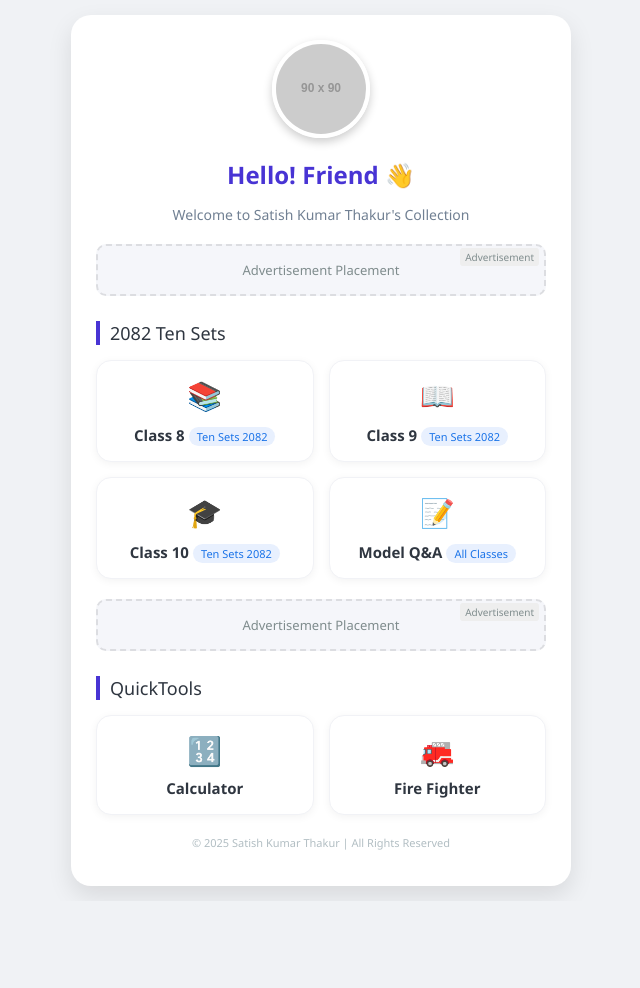
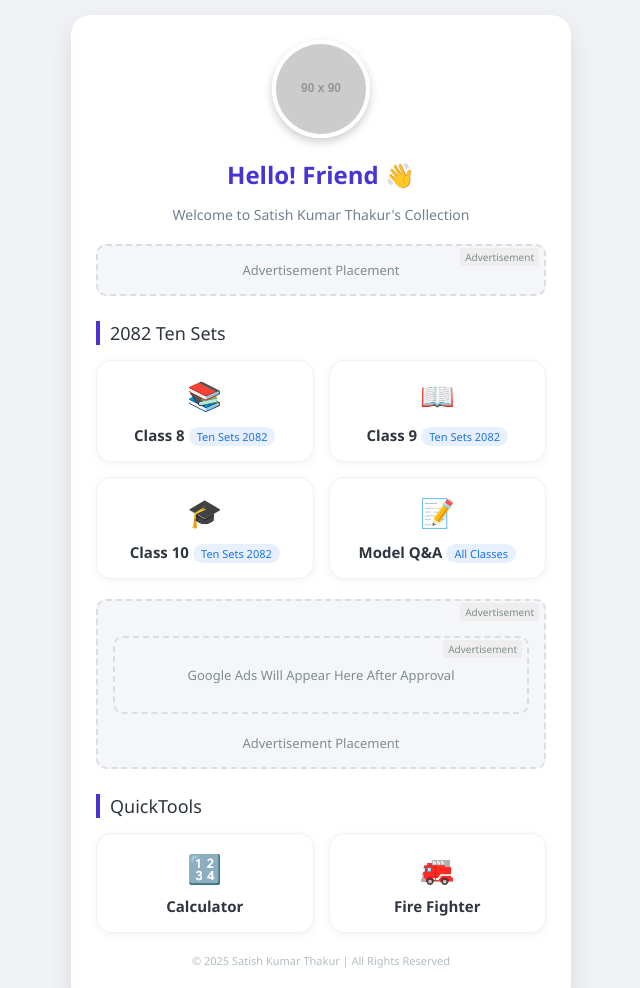
Before and after one commit to sk9223233-blip/my-website, a plain HTML site: page index.html in a window 1280 px wide. Shown: the top 988 px of the page, without its empty margins (319-959 px from the left). Before the commit the page ends 901 px from the top, so only its background shows below. Drawn offline with Linux system fonts and the light colour scheme; placeholder pictures from the web are drawn by us.

Commit message:
Update index.html

```diff
--- a/index.html
+++ b/index.html
@@ -64,6 +64,10 @@
     </div>
 
     <div class="ad-placement">
+        <div class="ad-placement">
+    <span class="ad-tag">Advertisement</span>
+    <p>Google Ads Will Appear Here After Approval</p>
+        </div>
         <span class="ad-tag">Advertisement</span>
         Advertisement Placement
     </div>
```
